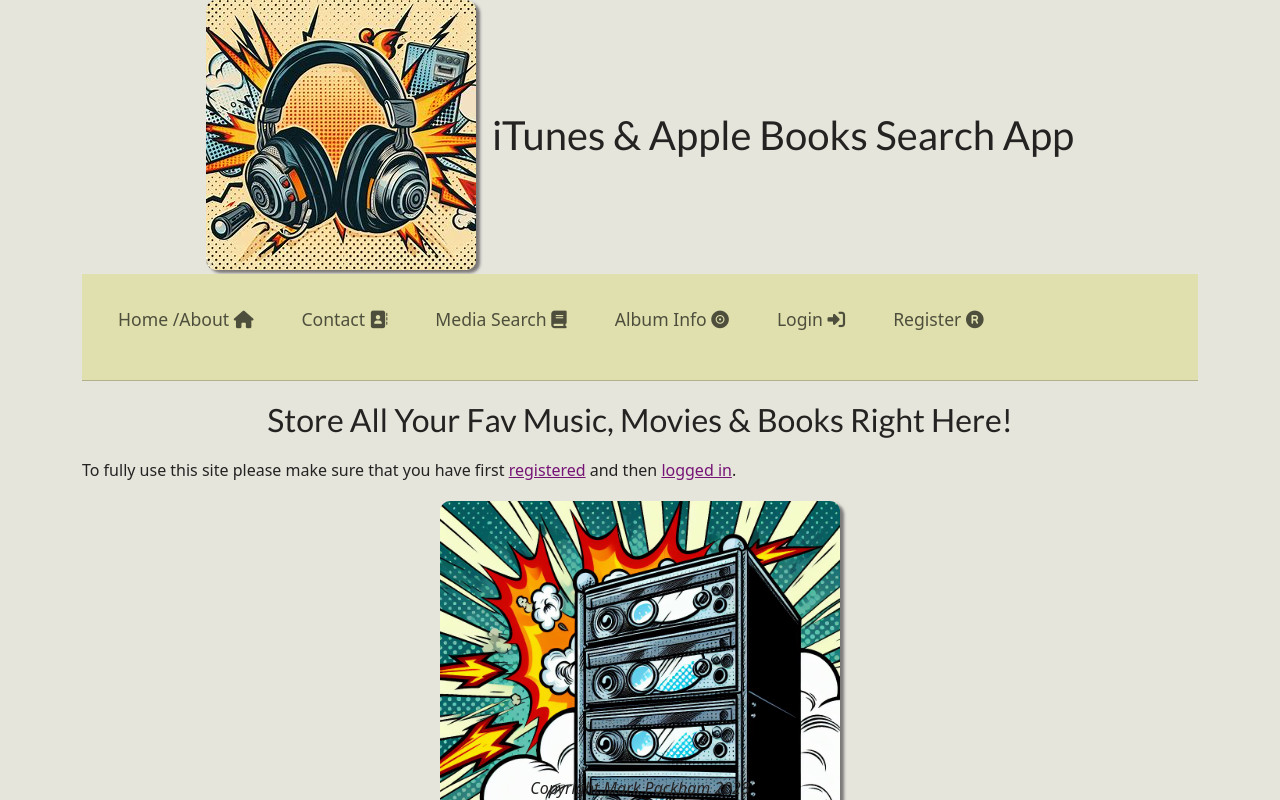
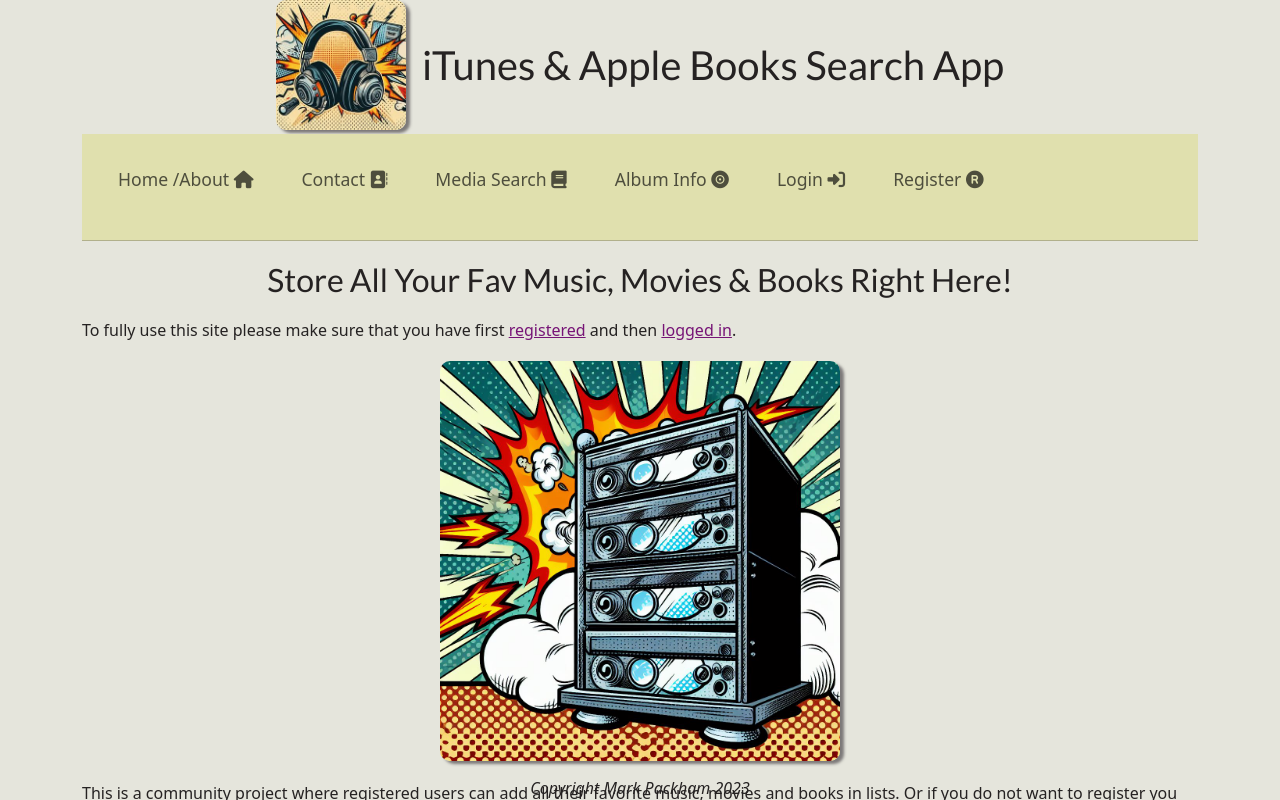
Before and after one commit to markpackham/HyperionReactExpressFaviTunesCapstoneProject, a React (Vite) app in the folder frontend/: page / in a window 1280 px wide. Shown: the top 800 px of the page. Built offline with nearby package versions, Linux system fonts and the light colour scheme.

Commit message:
resize header logo

```diff
--- a/frontend/src/App.css
+++ b/frontend/src/App.css
@@ -94,6 +94,10 @@ nav ul li a:hover {
 }
 
 /* Ids */
+#logo {
+  max-width: 130px;
+}
+
 #nav-section {
   background-color: var(--card-bg-color);
 }
--- a/frontend/src/components/sitewide/HeaderSitewide.jsx
+++ b/frontend/src/components/sitewide/HeaderSitewide.jsx
@@ -5,6 +5,7 @@ const HeaderSitewide = () => {
         src="/music_images/headphones3.jpg"
         alt=""
         className="d-inline-block align-middle me-3"
+        id="logo"
       />
       <h1 className="d-inline-block align-middle mt-2 mb-2">
         iTunes & Apple Books Search App
```
